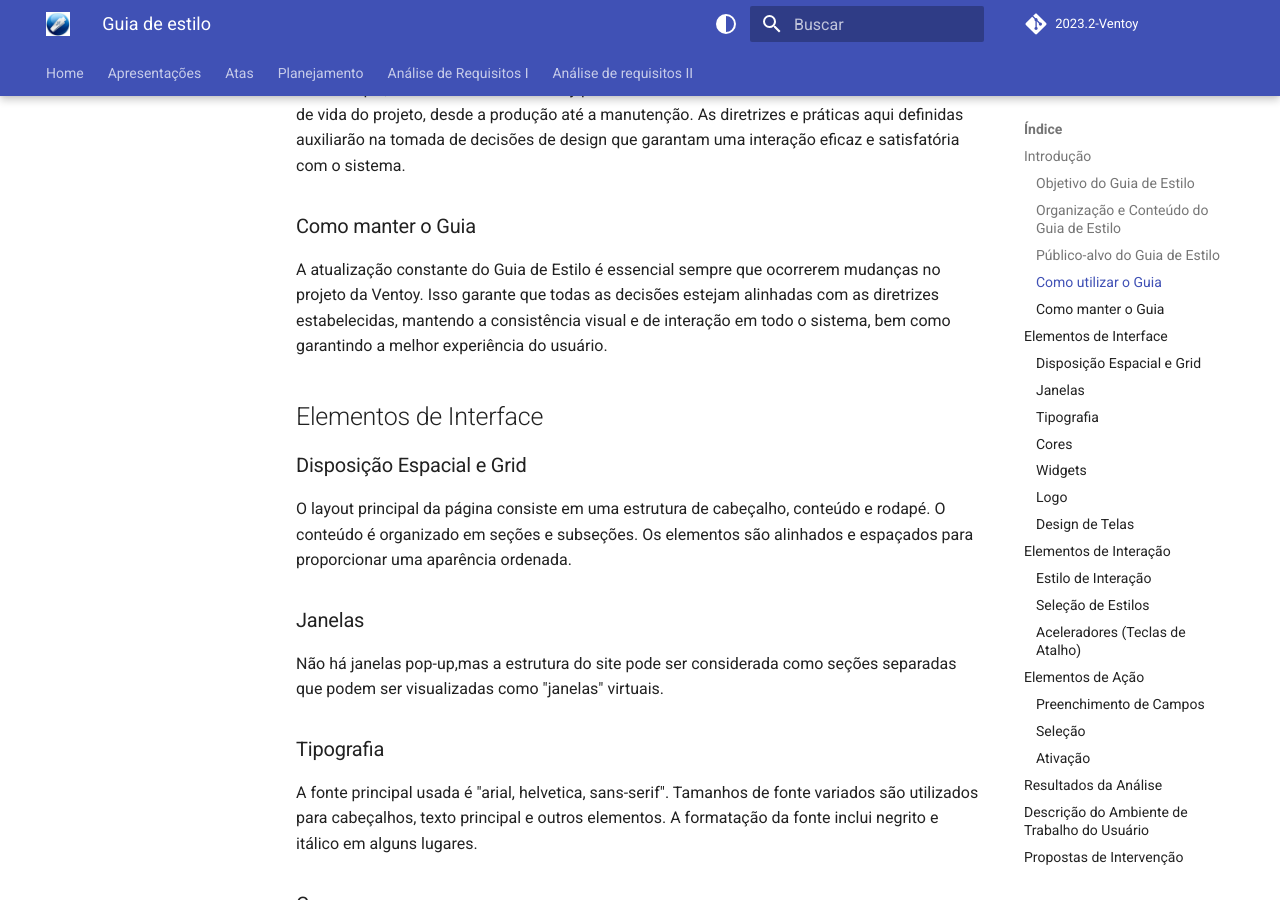
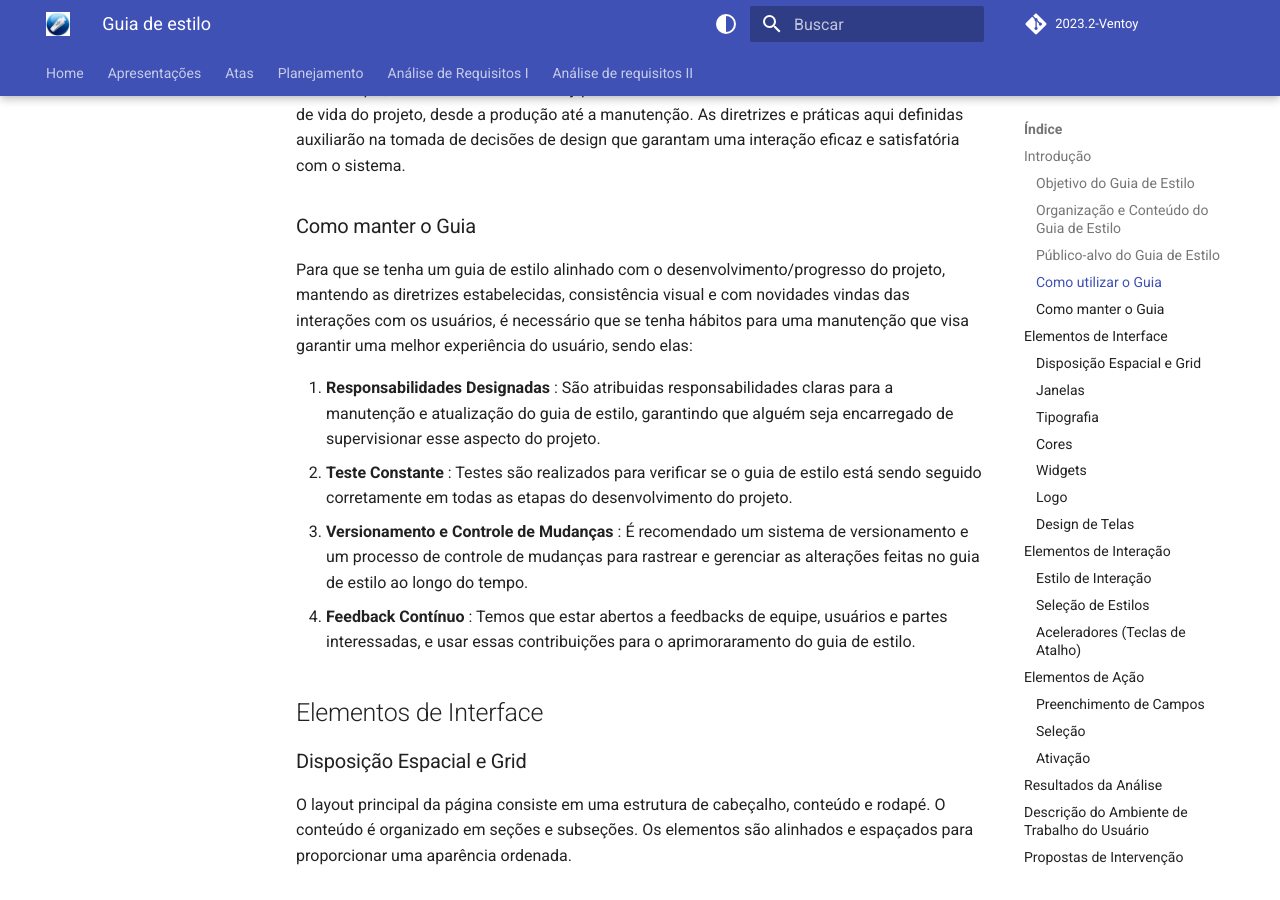
Before and after one commit to Interacao-Humano-Computador/2023.2-Ventoy, an MkDocs documentation site: the page built from docs/AnaliseDeRequisitos/guia-de-estilo.md, in a window 1280 px wide and 900 px high, scrolled down 1591 px. Built offline with MkDocs 1.6.1 and Material for MkDocs 9.7.7, drawn with Linux system fonts in a browser that asks for light colours; comment, search, counter and statistics services are not loaded.

Commit message:
Update Como manter o guia

```diff
--- a/docs/AnaliseDeRequisitos/guia-de-estilo.md
+++ b/docs/AnaliseDeRequisitos/guia-de-estilo.md
@@ -33,7 +33,12 @@ Além de que, o Guia de Estilo do Ventoy pode ser utilizado como referência dur
 
 ### Como manter o Guia
 
-A atualização constante do Guia de Estilo é essencial sempre que ocorrerem mudanças no projeto da Ventoy. Isso garante que todas as decisões estejam alinhadas com as diretrizes estabelecidas, mantendo a consistência visual e de interação em todo o sistema, bem como garantindo a melhor experiência do usuário.
+Para que se tenha um guia de estilo alinhado com o desenvolvimento/progresso do projeto, mantendo as diretrizes estabelecidas, consistência visual e com novidades vindas das interações com os usuários, é necessário que se tenha hábitos para uma manutenção que visa garantir uma melhor experiência do usuário, sendo elas:
+
+1. **Responsabilidades Designadas** : São atribuidas responsabilidades claras para a manutenção e atualização do guia de estilo, garantindo que alguém seja encarregado de supervisionar esse aspecto do projeto.
+2. **Teste Constante** : Testes são realizados para verificar se o guia de estilo está sendo seguido corretamente em todas as etapas do desenvolvimento do projeto.
+3. **Versionamento e Controle de Mudanças** : É recomendado um sistema de versionamento e um processo de controle de mudanças para rastrear e gerenciar as alterações feitas no guia de estilo ao longo do tempo.
+4. **Feedback Contínuo** : Temos que estar abertos a feedbacks de equipe, usuários e partes interessadas, e usar essas contribuições para o aprimoraramento do guia de estilo.
 
 ## Elementos de Interface
 
```
